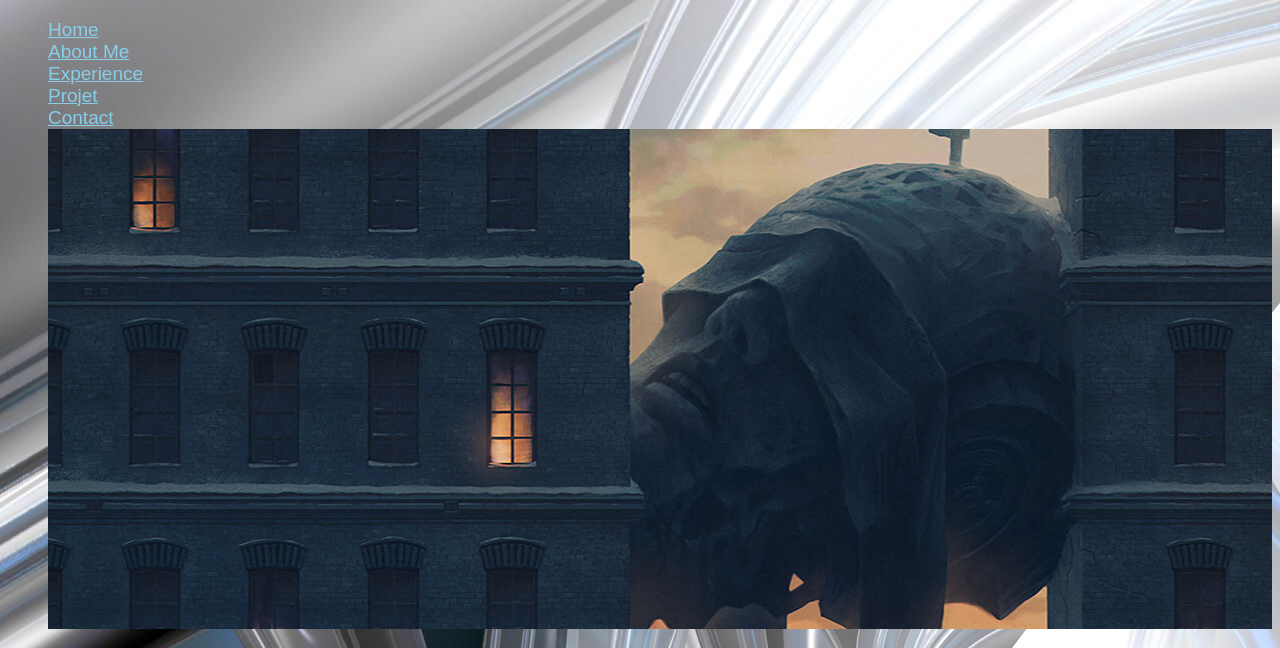
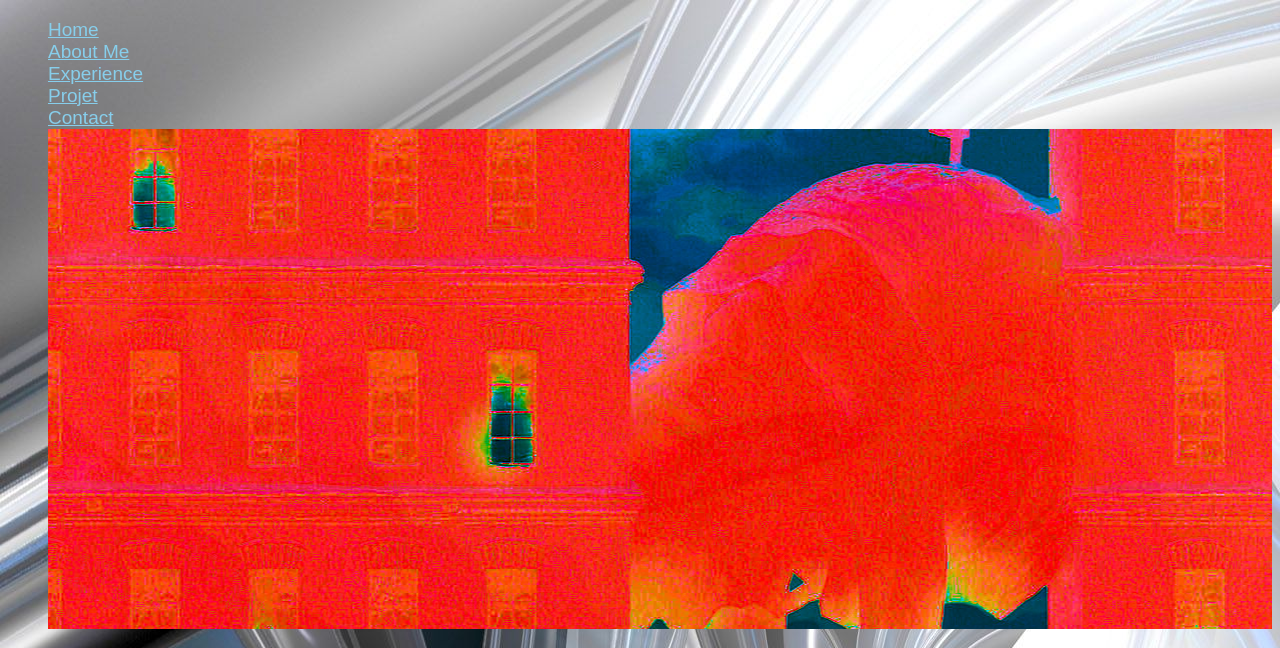
Before and after one commit to magicickey/ether, a plain HTML site: page contact.html in a window 1280 px wide. Shown: the top 648 px of the page. Drawn offline with Linux system fonts and the light colour scheme.

Commit message:
Update contact.html

```diff
--- a/contact.html
+++ b/contact.html
@@ -49,7 +49,7 @@
         <style>
             .parallax {
               /* The image used */
-              background-image: url("alexey-egorov-an-evening-trumpeter.jpg");
+              background-image: url("back%202.jpg");
 
               /* Set a specific height */
               min-height: 500px;
@@ -177,7 +177,7 @@
                <style>
             .parallax {
               /* The image used */
-              background-image: url("alexey-egorov-an-evening-trumpeter.jpg");
+              background-image: url("back%202.jpg");
 
               /* Set a specific height */
               min-height: 500px;
```
